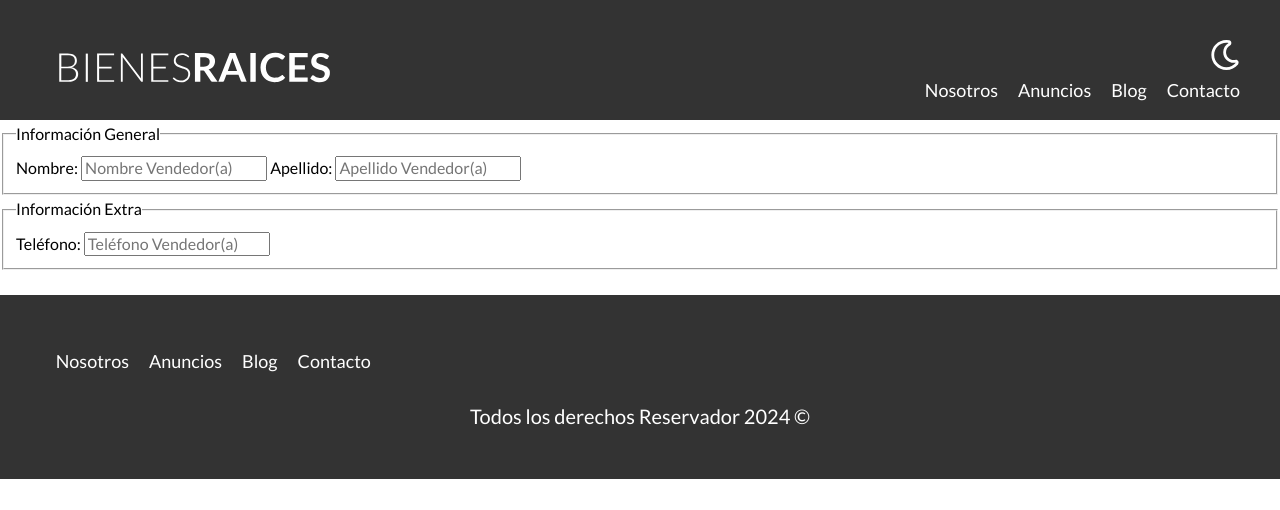
After one commit to Gonzalo-Balmaceda/BienesRaices, a PHP site: template views/vendedores/formulario.php in a window 1280 px wide. The commit adds this page. Shown: the top 510 px of the page. Run offline with PHP 8.4, Linux system fonts and the light colour scheme; the template is opened without the code that fills it, so the values that code supplies are empty.

Commit message:
Vista del formulario para registrar un nuevo vendedor creada

```diff
--- a/views/propiedades/admin.php
+++ b/views/propiedades/admin.php
@@ -12,7 +12,7 @@
 
 
         <a href="/propiedades/crear" class="boton boton-verde">Crear Propiedad</a>
-        <a href="../vendedores/crear" class="boton boton-amarillo">Nuevo(a) Vendedor</a>
+        <a href="/vendedores/crear" class="boton boton-amarillo">Nuevo(a) Vendedor</a>
 
         <h2>Propiedades</h2>
         <table class="propiedades">
--- a/views/vendedores/crear.php
+++ b/views/vendedores/crear.php
@@ -10,9 +10,9 @@
     <?php endforeach; ?>
 
 
-    <form class="formulario" method="POST" action="/admin/vendedores/crear.php">
-        <?php include '../../includes/templates/formulario_vendedores.php' ?>
+    <form class="formulario" method="POST">
 
+        <?php include 'formulario.php' ?>
         <input type="submit" value="Registar Vendedor(a)" class="boton boton-verde">
     </form>
 
--- /dev/null
+++ b/views/vendedores/formulario.php
@@ -0,0 +1,17 @@
+<fieldset>
+    <legend>Información General</legend>
+
+    <label for="nombre">Nombre:</label>
+    <input type="text" id="nombre" name="vendedor[nombre]" placeholder="Nombre Vendedor(a)" value="<?php echo sanitizar($vendedor->nombre); ?>">
+
+    <label for="apellido">Apellido:</label>
+    <input type="text" id="apellido" name="vendedor[apellido]" placeholder="Apellido Vendedor(a)" value="<?php echo sanitizar($vendedor->apellido); ?>">
+
+</fieldset>
+
+<fieldset>
+    <legend>Información Extra</legend>
+
+    <label for="telefono">Teléfono:</label>
+    <input type="text" id="telefono" name="vendedor[telefono]" placeholder="Teléfono Vendedor(a)" value="<?php echo sanitizar($vendedor->telefono); ?>">
+</fieldset>
```
Also changed, not shown: controllers/VendedoresController.php (+13 -3 lines).
